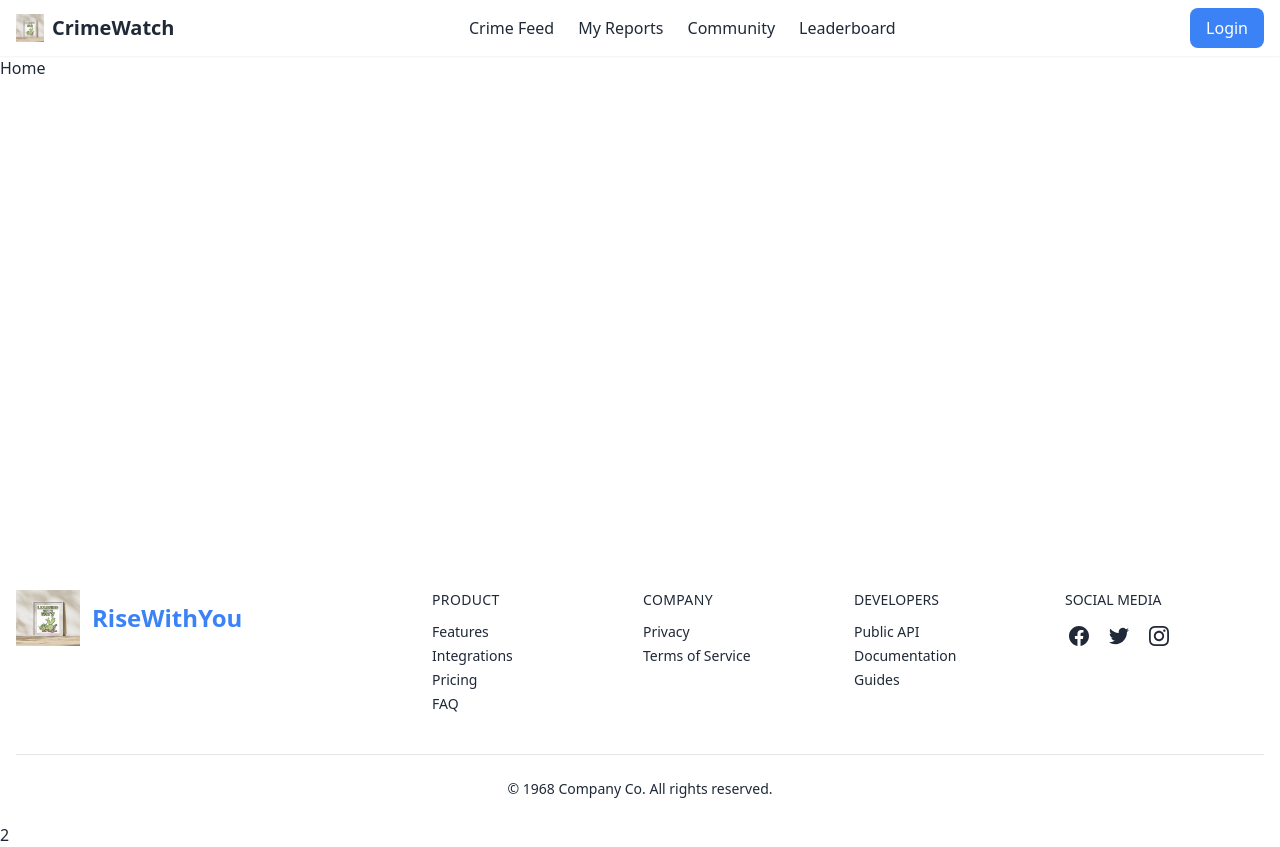
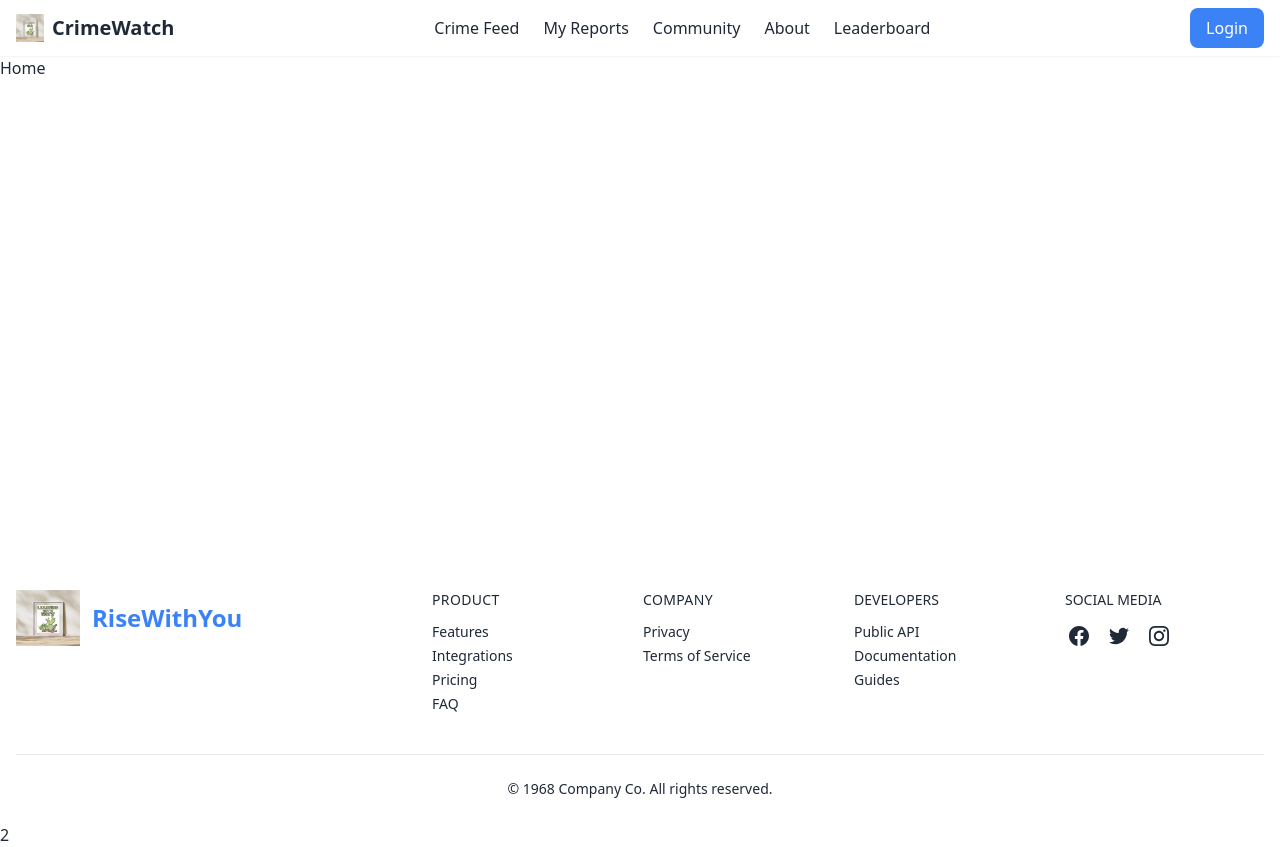
Before and after one commit to Idba1/CrimeWatch, a React (Vite) app in the folder client/: page / in a window 1280 px wide. Built offline with nearby package versions, Linux system fonts and the light colour scheme; no server answers.

Commit message:
update about us section

```diff
--- a/client/src/Components/Navbar.jsx
+++ b/client/src/Components/Navbar.jsx
@@ -30,6 +30,7 @@ const Navbar = () => {
                 )}
                 <Link to="/my-reports" className="hover:text-blue-600">My Reports</Link>
                 <Link to="/community" className="hover:text-blue-600">Community</Link>
+                <Link to="/about-us" className="hover:text-blue-600">About</Link>
                 <Link to="/leaderboard" className="hover:text-blue-600">Leaderboard</Link>
                 {isAdmin && <Link to="/admin" className="text-red-600 font-semibold">Admin Panel</Link>}
             </div>
@@ -49,6 +50,7 @@ const Navbar = () => {
                         {isVerified && <Link to="/report" onClick={toggleMenu}>Report Crime</Link>}
                         <Link to="/my-reports" onClick={toggleMenu}>My Reports</Link>
                         <Link to="/community" onClick={toggleMenu}>Community</Link>
+                        <Link to="/about-us" onClick={toggleMenu}>About</Link>
                         <Link to="/leaderboard" onClick={toggleMenu}>Leaderboard</Link>
                         {isAdmin && <Link to="/admin" onClick={toggleMenu}>Admin Panel</Link>}
                     </ul>
--- a/client/src/Pages/AboutUs/AboutUs.jsx
+++ b/client/src/Pages/AboutUs/AboutUs.jsx
@@ -21,7 +21,7 @@ const AboutUs = () => {
                                             </div>
                                         </div>
                                     </div>
-                                    <div className="p-6 rounded shadow-md dark:bg-gray-50">
+                                    {/* <div className="p-6 rounded shadow-md dark:bg-gray-50">
                                         <p>Sit wisi sapientem ut, pri civibus temporibus voluptatibus et, ius cu hinc fabulas. Nam meliore minimum et, regione convenire cum id. Ex pro eros mucius consectetuer, pro magna nulla nonumy ne, eam putent iudicabit consulatu cu.</p>
                                         <div className="flex items-center mt-4 space-x-4">
                                             <img src="https://source.unsplash.com/50x50/?portrait?2" alt="" className="w-12 h-12 bg-center bg-cover rounded-full dark:bg-gray-500" />
@@ -30,7 +30,7 @@ const AboutUs = () => {
                                                 <p className="text-sm dark:text-gray-600">CTO of Company Co.</p>
                                             </div>
                                         </div>
-                                    </div>
+                                    </div> */}
                                 </div>
                                 <div className="grid content-center gap-4">
                                     <div className="p-6 rounded shadow-md dark:bg-gray-50">
--- a/client/src/Routes/Routes.jsx
+++ b/client/src/Routes/Routes.jsx
@@ -12,6 +12,7 @@ import Community from "../Components/Community";
 import Leaderboard from "../Components/Leaderboard";
 import AdminPanel from "../Components/AdminPanel";
 import Profile from "../Components/Profile";
+import AboutUs from "../Pages/AboutUs/AboutUs";
 
 
 const Routes = createBrowserRouter([
@@ -59,6 +60,10 @@ const Routes = createBrowserRouter([
                 element: <Leaderboard></Leaderboard>,
             },
             {
+                path: '/about-us',
+                element: <AboutUs></AboutUs>,
+            },
+            {
                 path: '/admin',
                 element: <PrivateRoute>
                     <AdminPanel></AdminPanel>
```
